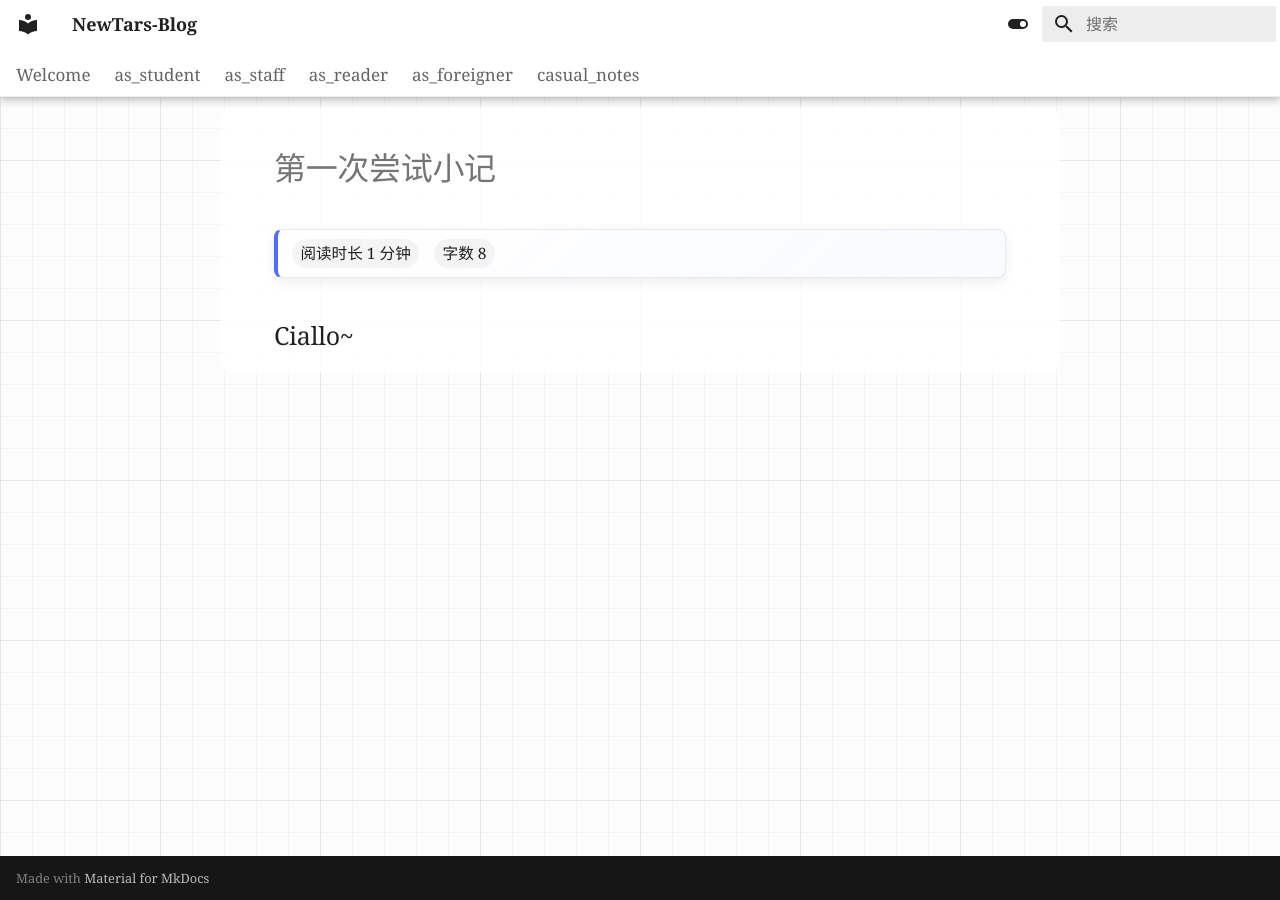
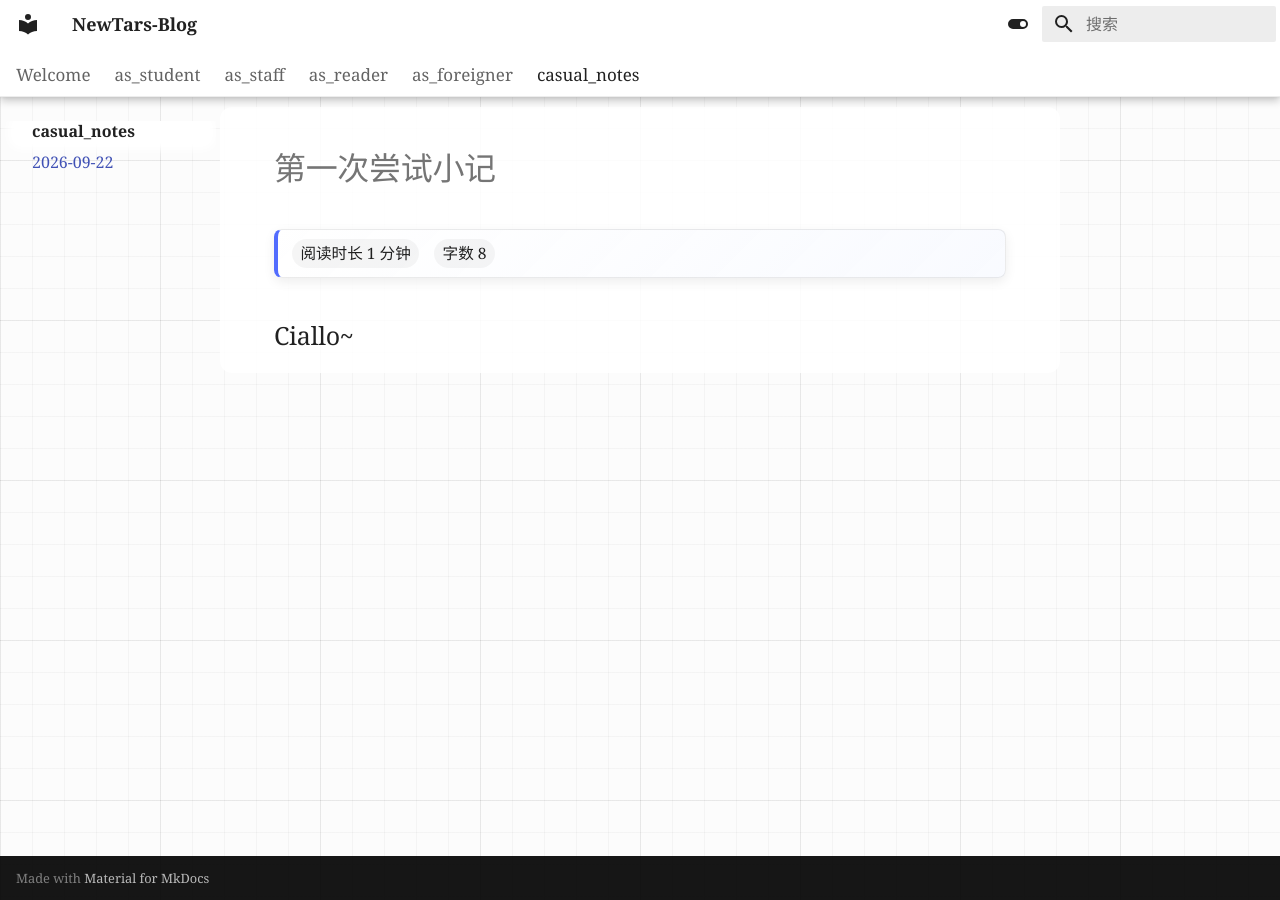
Before and after one commit to Syndra-git/Syndra-git.github.io, an MkDocs documentation site: the page built from docs/casual_notes/2026-09-22.md, in a window 1280 px wide. Built offline with MkDocs 1.6.1 and Material for MkDocs 9.7.7, drawn with Linux system fonts in a browser that asks for light colours.

Commit message:
update(01)

```diff
--- a/mkdocs.yml
+++ b/mkdocs.yml
@@ -61,4 +61,4 @@ nav:
     - as_foreigner/index.md
   - casual_notes:
     - casual_notes/index.md
-    - 2026-09-22/2026-09-22.md
+    - 2026-09-22: casual_notes/2026-09-22.md
```
